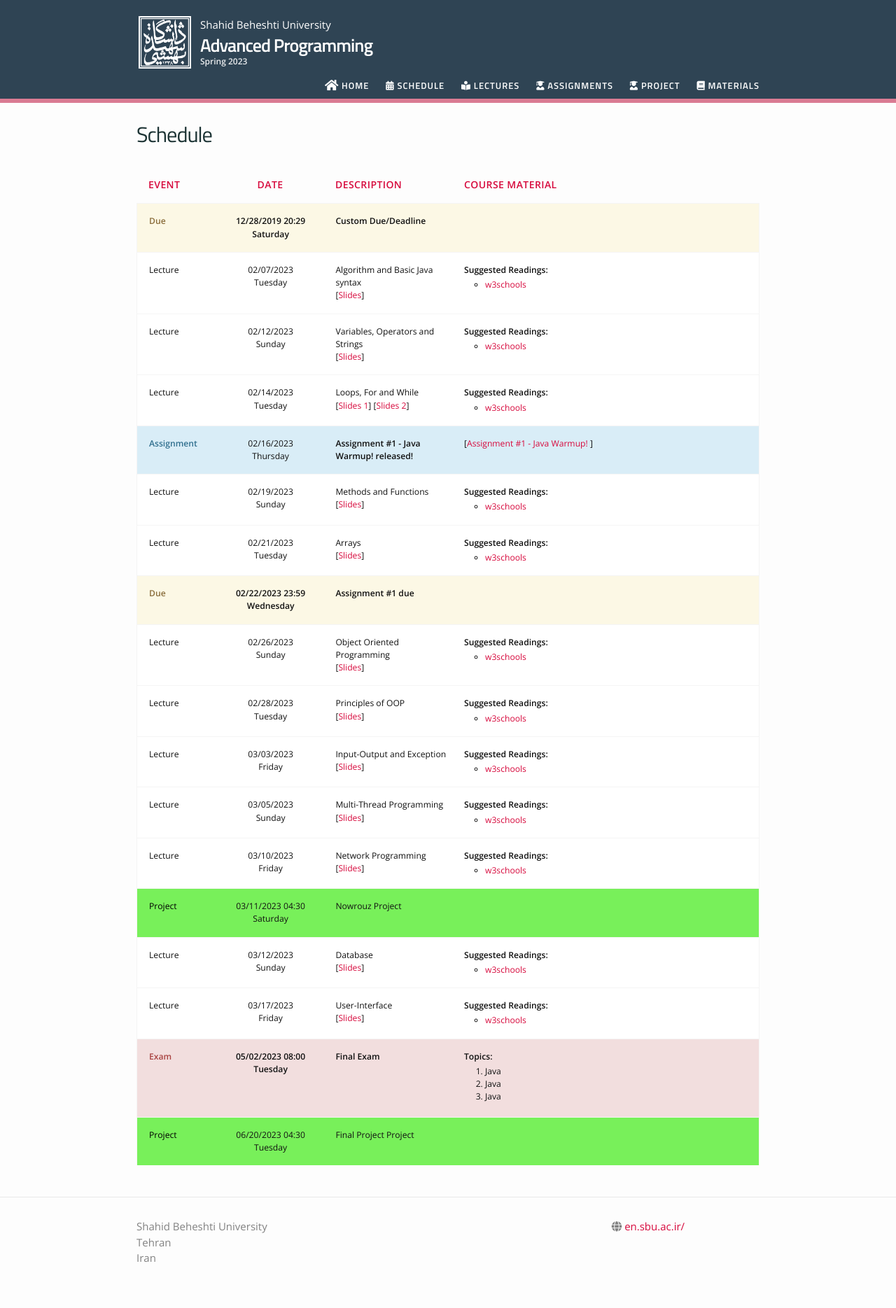
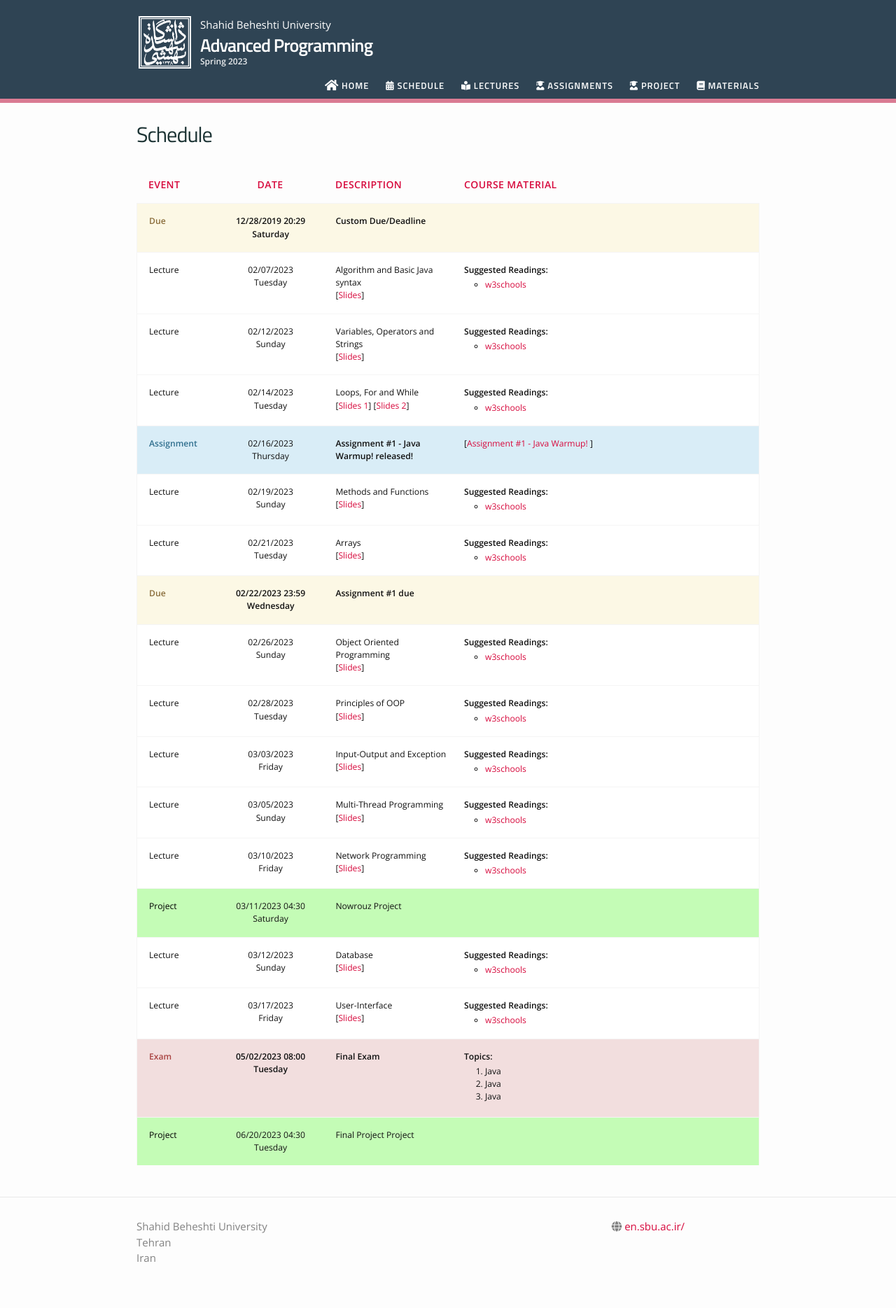
Before and after one commit to MobinNesari81/CS-AP, a Jekyll site: the page built from schedule.md, in a window 1280 px wide. Shown: the whole page at 70% size. Built offline with Jekyll 4.4.1, drawn with Linux system fonts in a browser that asks for light colours; nearby versions of some CDN libraries.

Commit message:
Update project color

```diff
--- a/_sass/_base.scss
+++ b/_sass/_base.scss
@@ -291,7 +291,7 @@ a.tosu {
     }
 
     .table-row-raw_event {
-        background-color: #78f05a;
+        background-color: #98fc7f8f;
         border-color: whitesmoke;
         border-width: 0.1em;
         border-style: solid;
```
